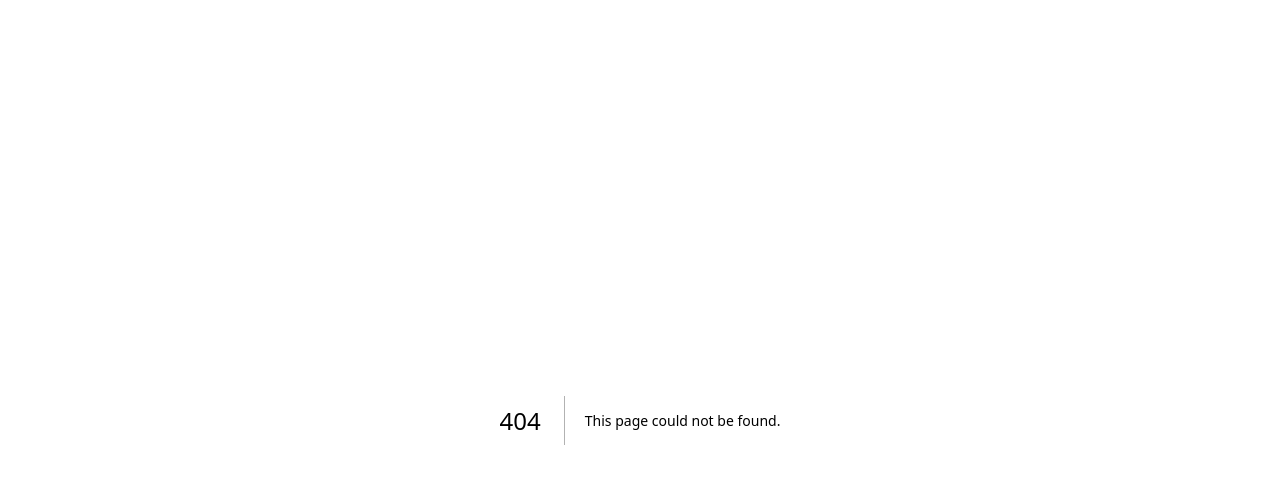
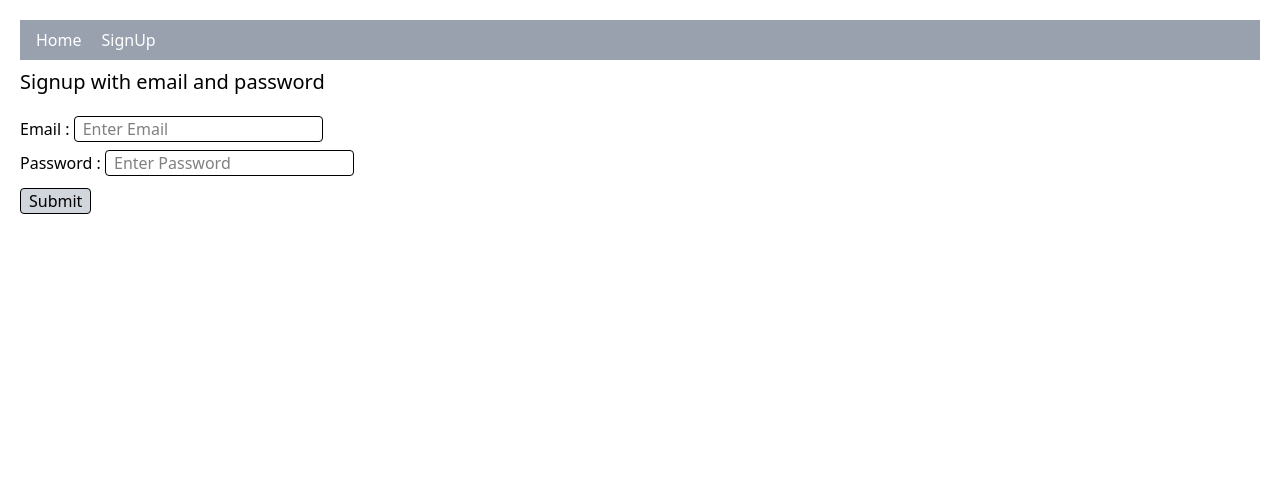
Before and after one commit to Samir-Singh/firebase-tutorial, a Next.js app: page /signup in a window 1280 px wide. Before the commit this address had no page. Shown: the top 484 px of the page. Built offline with nearby package versions, Linux system fonts and the light colour scheme.

Commit message:
create user with email and password done

```diff
--- a/app/layout.js
+++ b/app/layout.js
@@ -1,5 +1,6 @@
 import { Geist, Geist_Mono } from "next/font/google";
 import "./globals.css";
+import Header from "@/components/Header";
 
 const geistSans = Geist({
   variable: "--font-geist-sans",
@@ -23,6 +24,7 @@ export default function RootLayout({ children }) {
         className={`${geistSans.variable} ${geistMono.variable} antialiased`}
         suppressHydrationWarning
       >
+        <Header />
         {children}
       </body>
     </html>
--- /dev/null
+++ b/app/signup/page.js
@@ -0,0 +1,68 @@
+"use client";
+
+import { useState } from "react";
+import { app } from "../firebase";
+import { getAuth, createUserWithEmailAndPassword } from "firebase/auth";
+
+const Signup = () => {
+  const auth = getAuth(app);
+  const [formData, setFormData] = useState({ email: "", password: "" });
+
+  const signUpUser = () => {
+    createUserWithEmailAndPassword(
+      auth,
+      formData.email,
+      formData.password
+    ).then((res) => {
+      console.log(res);
+      alert("Success");
+    });
+  };
+
+  return (
+    <div>
+      <h1 className="text-xl font-medium">Signup with email and password</h1>
+      <div className="mt-5">
+        Email :{" "}
+        <input
+          type="email"
+          value={formData?.email}
+          className="border px-2 rounded-sm"
+          placeholder="Enter Email"
+          onChange={(e) =>
+            setFormData((prev) => ({
+              ...prev,
+              email: e.target.value,
+            }))
+          }
+        />
+      </div>
+
+      <div className="mt-2">
+        Password :{" "}
+        <input
+          type="password"
+          value={formData?.password}
+          className="border px-2 rounded-sm"
+          placeholder="Enter Password"
+          onChange={(e) =>
+            setFormData((prev) => ({
+              ...prev,
+              password: e.target.value,
+            }))
+          }
+        />
+      </div>
+      <div className="mt-3">
+        <button
+          onClick={signUpUser}
+          className="border bg-gray-300 px-2 rounded-sm cursor-pointer"
+        >
+          Submit
+        </button>
+      </div>
+    </div>
+  );
+};
+
+export default Signup;
--- /dev/null
+++ b/components/Header/index.js
@@ -0,0 +1,13 @@
+import Link from "next/link";
+import React from "react";
+
+const Header = () => {
+  return (
+    <div className="flex items-center gap-5 bg-gray-400 p-2 px-4 mb-2 text-white">
+      <Link href="/">Home</Link>
+      <Link href="/signup">SignUp</Link>
+    </div>
+  );
+};
+
+export default Header;
```
